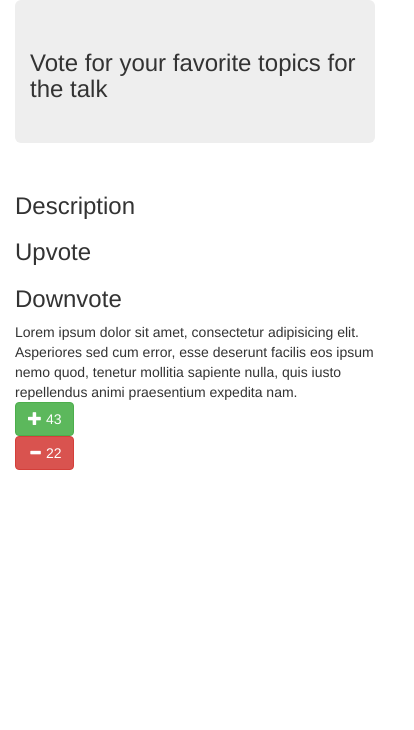
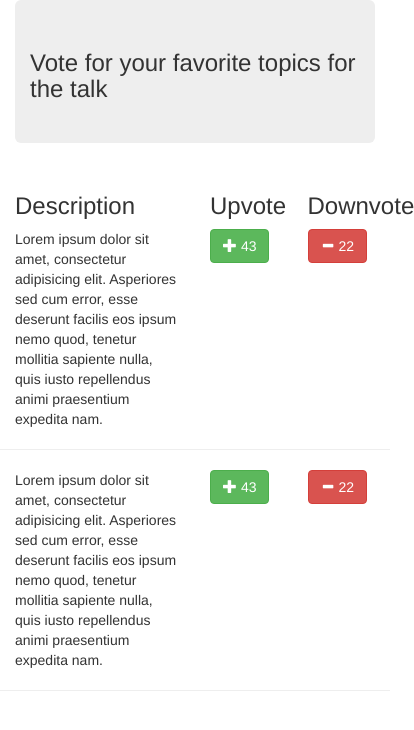
Before and after one commit to marcusoftnet/simple.voter, a plain HTML site: page index.html in a window 390 px wide. Shown: the whole page, 414 px wide, since content can reach past the window. Drawn offline with nearby package versions, Linux system fonts and the light colour scheme.

Commit message:
Some more styling. Good enough

```diff
--- a/index.html
+++ b/index.html
@@ -17,30 +17,50 @@
   </div>
   <div class="container">
     <div class="row">
-      <div class="col-md-8">
+      <div class="col-xs-6 col-md-8">
         <h3>Description</h3>
       </div>
-      <div class="col-md-2">
+      <div class="col-xs-3 col-md-2">
         <h3>Upvote</h3>
       </div>
-      <div class="col-md-2">
+      <div class="col-xs-3 col-md-2">
         <h3>Downvote</h3>
       </div>
     </div>
     <div class="row">
-      <div class="col-md-8">Lorem ipsum dolor sit amet, consectetur adipisicing elit. Asperiores sed cum error, esse deserunt facilis eos ipsum
+      <div class="col-xs-6 col-md-8">Lorem ipsum dolor sit amet, consectetur adipisicing elit. Asperiores sed cum error, esse deserunt facilis eos ipsum
         nemo quod, tenetur mollitia sapiente nulla, quis iusto repellendus animi praesentium expedita nam.</div>
-      <div class="col-md-2">
+      <div class="col-xs-3 col-md-2">
         <button type="button" class="btn btn-success" aria-label="Left Align">
           <span class="glyphicon glyphicon-plus" aria-hidden="true"></span> 43
         </button>
       </div>
-      <div class="col-md-2">
+      <div class="col-xs-3 col-md-2">
         <button type="button" class="btn btn-danger" aria-label="Left Align">
           <span class="glyphicon glyphicon-minus" aria-hidden="true"></span> 22
         </button>
       </div>
     </div>
+    <div class="row">
+      <hr />
+    </div>
+    <div class="row">
+      <div class="col-xs-6 col-md-8">Lorem ipsum dolor sit amet, consectetur adipisicing elit. Asperiores sed cum error, esse deserunt facilis eos ipsum
+        nemo quod, tenetur mollitia sapiente nulla, quis iusto repellendus animi praesentium expedita nam.</div>
+      <div class="col-xs-3 col-md-2">
+        <button type="button" class="btn btn-success" aria-label="Left Align">
+          <span class="glyphicon glyphicon-plus" aria-hidden="true"></span> 43
+        </button>
+      </div>
+      <div class="col-xs-3 col-md-2">
+        <button type="button" class="btn btn-danger" aria-label="Left Align">
+          <span class="glyphicon glyphicon-minus" aria-hidden="true"></span> 22
+        </button>
+      </div>
+    </div>
+    <div class="row">
+      <hr />
+    </div>
   </div>
 </body>
 
```
